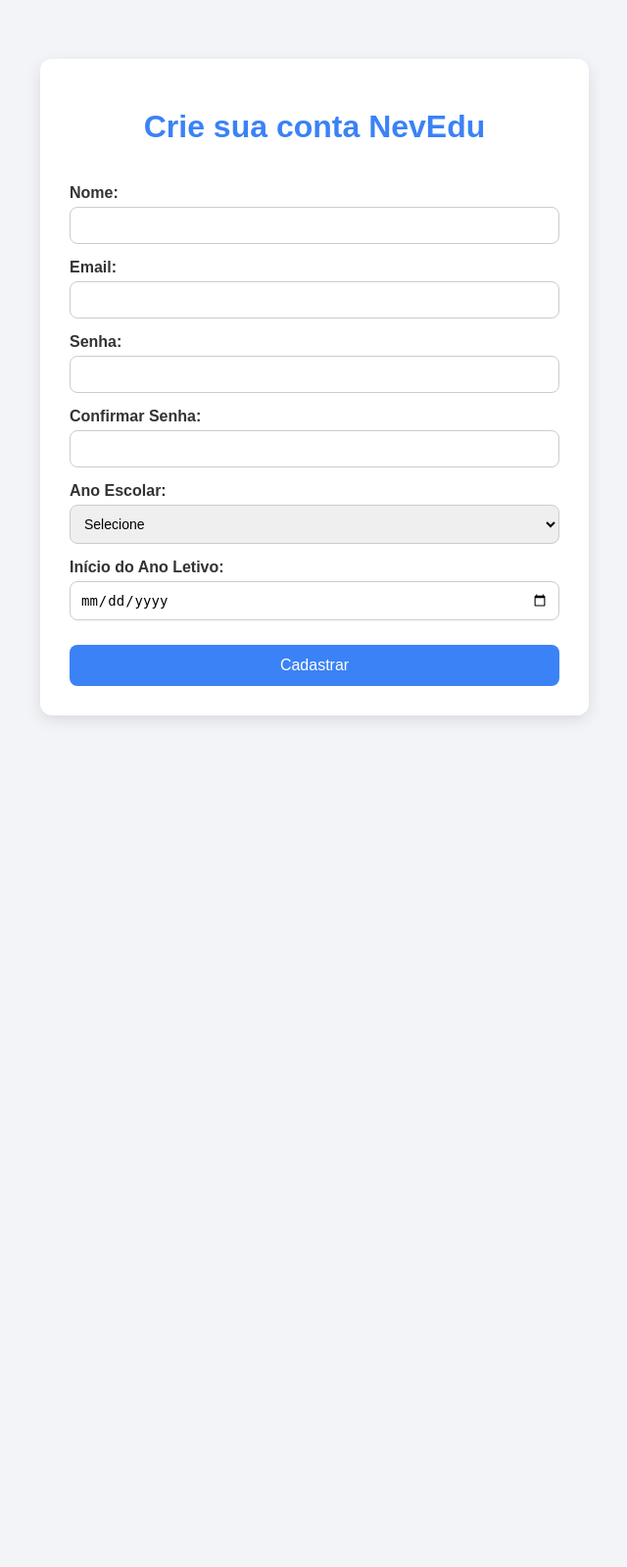
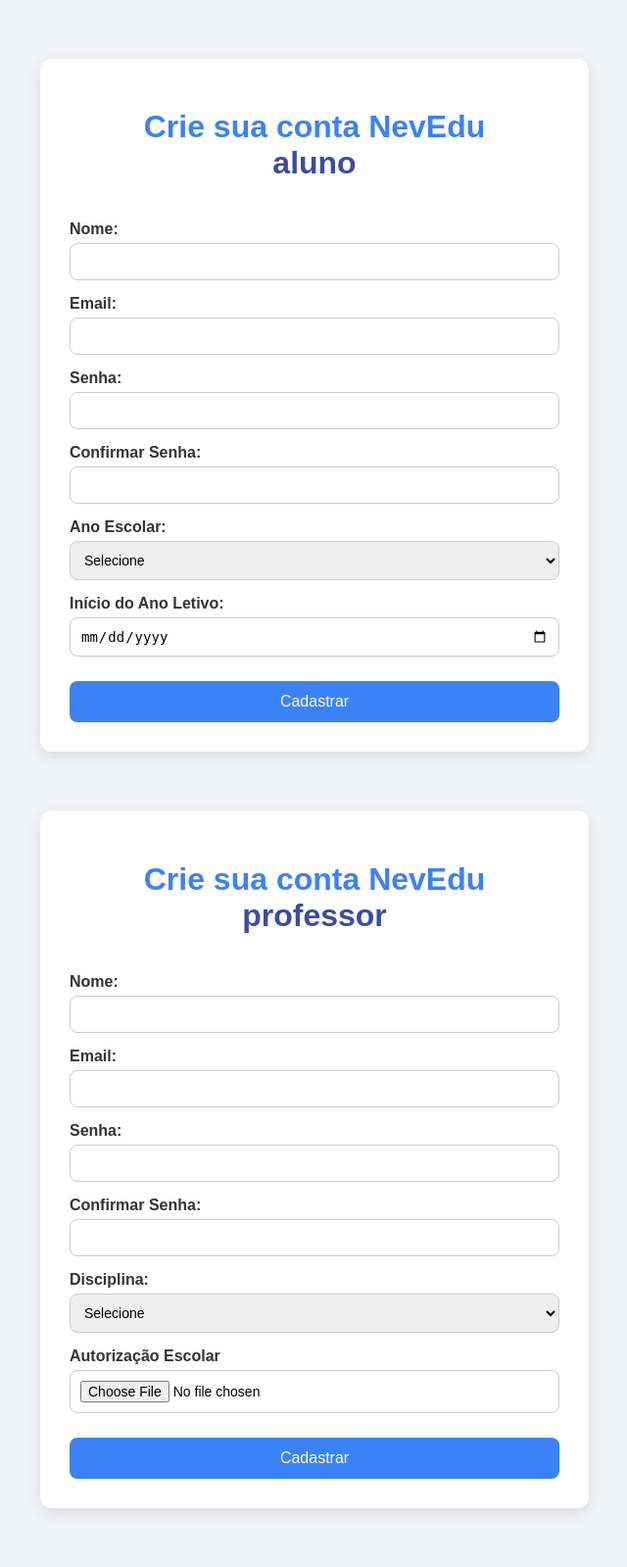
Before and after one commit to Thiago0010/NevEdu, a Flask app: page /cadastro in a window 1280 px wide. Shown: the whole page at 98% size, without its empty margins (319-959 px from the left). Before the commit the page ends 735 px from the top, so only its background shows below. Run offline with Flask 3, Linux system fonts and the light colour scheme.

Commit message:
label para login e cadastro modificada

```diff
--- a/app.py
+++ b/app.py
@@ -299,6 +299,9 @@ def Blog():
     # lógica da agenda aqui, pode renderizar um template
     return render_template('NevEdu-Blog.html')
 
+@app.route('/Professores')
+def professor():
+ return render_template('professor.html')
 
 # -------------------------
 # INICIA A APLICAÇÃO
--- a/static/css/cadastro.css
+++ b/static/css/cadastro.css
@@ -54,3 +54,6 @@ button {
 button:hover {
   background-color: #2563eb;
 }
+span{
+  color: rgb(61, 76, 160);
+}
--- a/static/css/style.css
+++ b/static/css/style.css
@@ -1,5 +1,5 @@
 body{
-    background-color: 	#1E2A38;
+    background-color: 	#F2F4F8;
     display: flex;
     justify-content: center;
     align-items: center;
@@ -10,10 +10,11 @@ h1 {
   font-family: 'Poppins', sans-serif;
 }
 div{
-    background-color: 	#F2F4F8;
+    background-color: 	#ffffff;
     padding: 70px;
     width: 250px;
     border-radius: 15px;
+    box-shadow: 0 4px 8px rgba(0,0,0,0.1);
 }
 button{
     background-color: #3B82F6;
--- a/templates/cadastro.html
+++ b/templates/cadastro.html
@@ -7,7 +7,9 @@
 </head>
 <body>
   <main class="cadastro-container">
-    <h1>Crie sua conta NevEdu</h1>
+    <h1>Crie sua conta NevEdu
+      <br> <span>aluno</span>
+    </h1>
     <form action="{{ url_for('cadastro') }}" method="POST">
       <label for="nome">Nome:</label>
       <input type="text" id="nome" name="nome" required>
@@ -39,5 +41,35 @@
       <button type="submit">Cadastrar</button>
     </form>
   </main>
+  <main class="cadastro-container">
+    <h1>Crie sua conta NevEdu <br> <span>professor</span></h1>
+    <form action="{{ url_for('cadastro') }}" method="POST">
+      <label for="nome">Nome:</label>
+      <input type="text" id="nome" name="nome" required>
+
+      <label for="email">Email:</label>
+      <input type="email" id="email" name="email" required>
+
+      <label for="senha">Senha:</label>
+      <input type="password" id="senha" name="senha" required>
+
+      <label for="confirmar">Confirmar Senha:</label>
+      <input type="password" id="confirmar" name="confirmar" required>
+      <label for="disciplina">Disciplina:</label>
+      <select name="disciplina" id="disciplina" required>
+        <option value="">Selecione</option>
+        <option value="Matemática">Matemática</option>
+        <option value="Português">Português</option>
+        <option value="Ciências">Ciências</option>
+        <option value="História">História</option>
+        <option value="Geografia">Geografia</option>
+        <option value="Inglês">Inglês</option>
+        <option value="outros">Outros</option>
+      </select>
+      <label for="Autorização-escolar">Autorização Escolar</label>
+      <input type="file" id="autorizacao_escolar" name="autorizacao_escolar" accept=".pdf,.jpg,.jpeg,.png" required>
+      <button type="submit">Cadastrar</button>
+    </form>
+  </main>
 </body>
 </html>
--- a/templates/dashboard.html
+++ b/templates/dashboard.html
@@ -33,7 +33,7 @@
     <ul>
         <li><a href="{{ url_for('Blog') }}">Blog</a></li>
         <li><a href="cursos.html">Cursos</a></li>
-        <li><a href="comunidade.html">Comunidade</a></li>
+        <li><a href="{{ url_for('Blog') }}">Comunidade</a></li>
         <li><a href="ajuda.html">Ajuda</a></li>
     </ul>
  </div>
@@ -96,7 +96,7 @@
       </div>
 
       <div class="meus-cursos">
-        <a href="agenda.html">
+        <a href="{{ url_for('agenda') }}">
         <h1>Agenda</h1>
         <p>Veja aqui os próximos eventos, aulas agendadas e prazos importantes.
           Fique por dentro da sua rotina de estudos e não perca nenhuma atividade.</p>
```
Also changed, not shown: database.db, static/css/professor.css (added), templates/professor.html (added).
